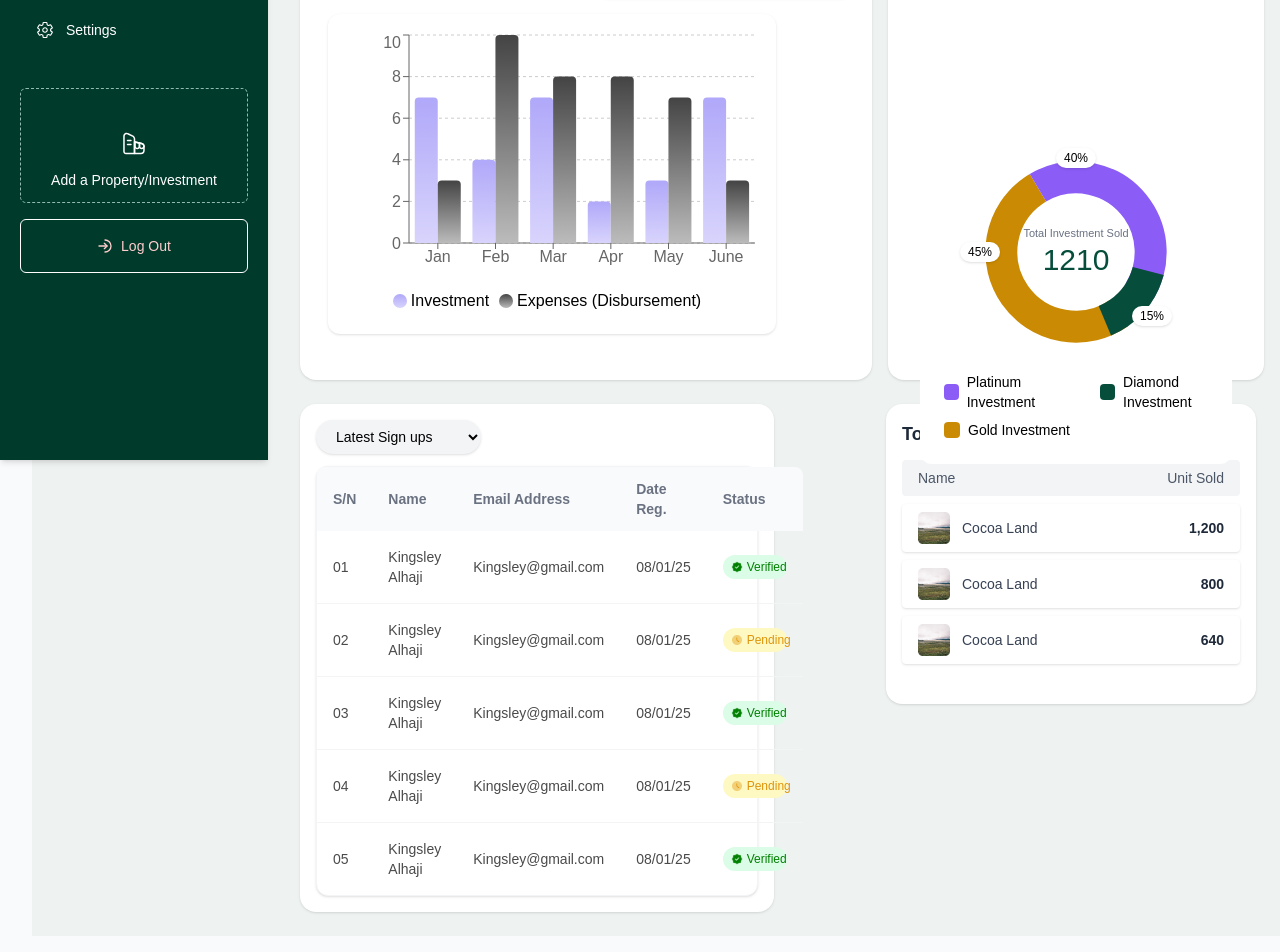
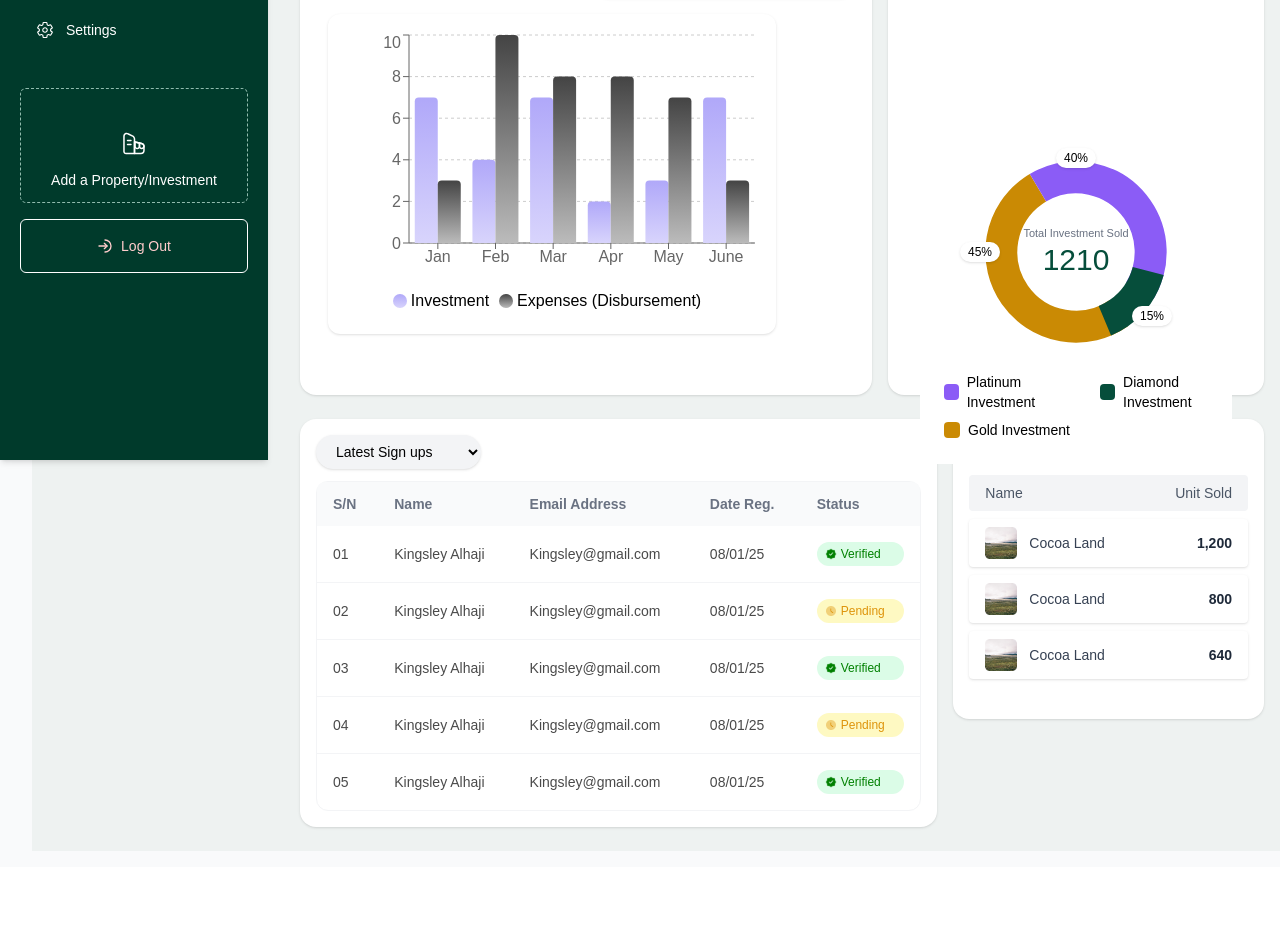
Before and after one commit to onnyf/Dashboard, a React (Vite) app: page /dashboard in a window 1280 px wide. Shown: the part 340-1292 px from the top of the page. After the commit the page ends 1207 px from the top, so only its background shows below. Built offline with nearby package versions, Linux system fonts and the light colour scheme; a web font is replaced by a local one.

Commit message:
update 4 commit

```diff
--- a/src/components/home/Hero.jsx
+++ b/src/components/home/Hero.jsx
@@ -67,8 +67,8 @@ const Hero = () => {
       </div>
 
       {/* Charts Section */}
-      <div className="grid grid-cols-1 xl:grid-cols-5 gap-4">
-        <Card className="xl:col-span-3 h-[430px]">
+      <div className="grid grid-cols-1 xl:grid-cols-5 gap-4 max-w-[1320px]">
+        <Card className="xl:col-span-3 h-[445px]">
           <CardContent>
             <div className="flex flex-col sm:flex-row justify-between mb-4 gap-2">
               <h3 className="text-[14px] text-[#9CA3AF] rounded-full px-6 py-1 bg-gray-50 w-fit">
@@ -95,7 +95,7 @@ const Hero = () => {
           </CardContent>
         </Card>
 
-        <Card className="xl:col-span-2 h-[430px]">
+        <Card className="xl:col-span-2 h-[445px]">
           <CardContent>
             <h3 className="text-lg font-semibold mb-4 text-gray-800">All Investments</h3>
             <InvestmentChart />
@@ -104,11 +104,11 @@ const Hero = () => {
       </div>
 
       {/* Tables */}
-      <div className=" grid grid-cols-1 xl:grid-cols-2 gap-4">
+      <div className="grid grid-cols-1 xl:grid-cols-3 gap-4 max-w-[1320px]">
         {/* Sign Ups Table */}
-        <Card>
+        <Card className="xl:col-span-2">
           <CardContent>
-            <div className="w-[800px] flex justify-between items-center mb-3">
+            <div className="flex justify-between items-center mb-3">
               <select className="text-sm rounded-full px-4 py-2 bg-gray-100 focus:outline-none shadow-sm cursor-pointer">
                 <option>Latest Sign ups</option>
                 <option>Top Investors</option>
@@ -116,7 +116,7 @@ const Hero = () => {
               </select>
             </div>
 
-           <div className="w-full rounded-xl shadow border border-gray-100 bg-white">
+            <div className="w-full rounded-xl border border-gray-100 bg-white">
               <table className="w-full text-sm table-auto">
                 <thead className="bg-gray-50 text-left text-gray-500">
                   <tr>
@@ -152,16 +152,13 @@ const Hero = () => {
                 </tbody>
               </table>
             </div>
-
           </CardContent>
         </Card>
 
         {/* Top Investments */}
-        <Card className="w-[370px] overflow-y-auto max-h-[300px] ml-24">
+        <Card className="overflow-y-auto max-h-[300px]">
           <CardContent>
-            <h3 className="text-lg font-semibold mb-3 text-gray-800">
-              Top Performing Investments
-            </h3>
+            <h3 className="text-lg font-semibold mb-3 text-gray-800">Top Performing Investments</h3>
             <div className="flex justify-between items-center bg-gray-100 rounded px-4 py-2 text-sm text-gray-600 mb-2">
               <span>Name</span>
               <span>Unit Sold</span>
```
Lines whose indentation alone changed are shown as unchanged.
